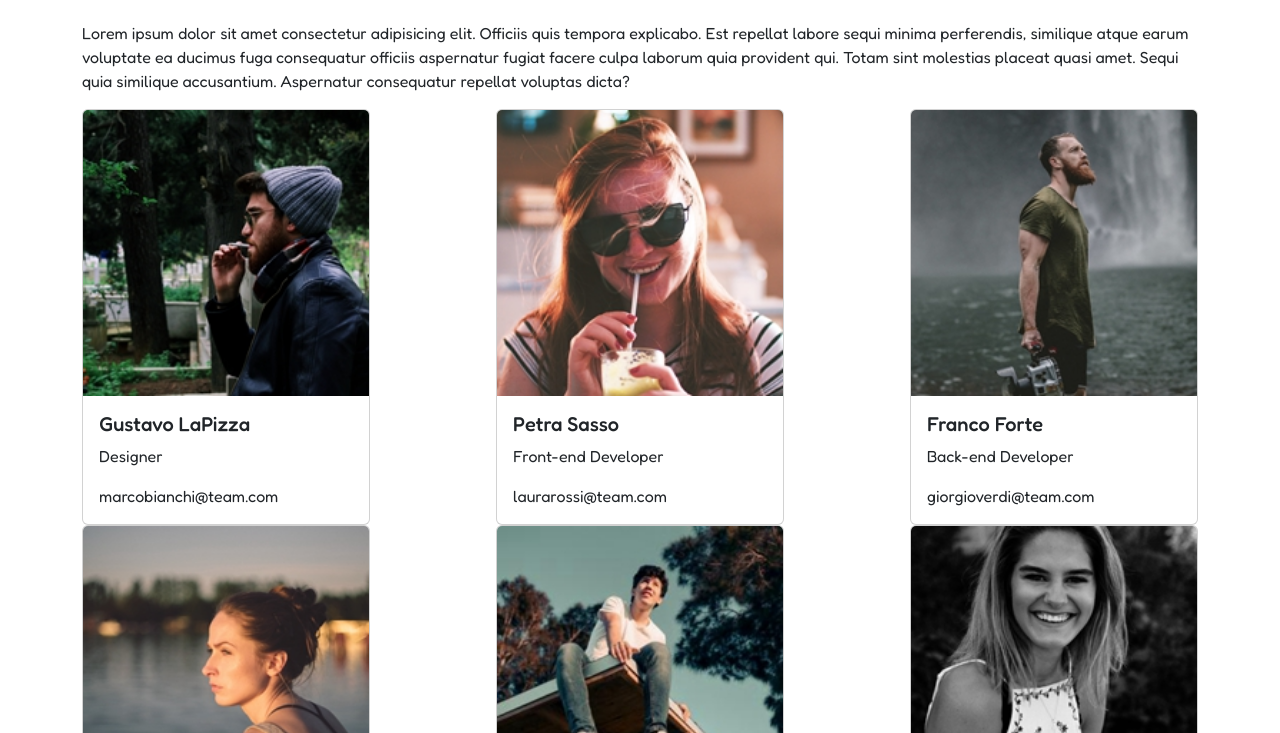
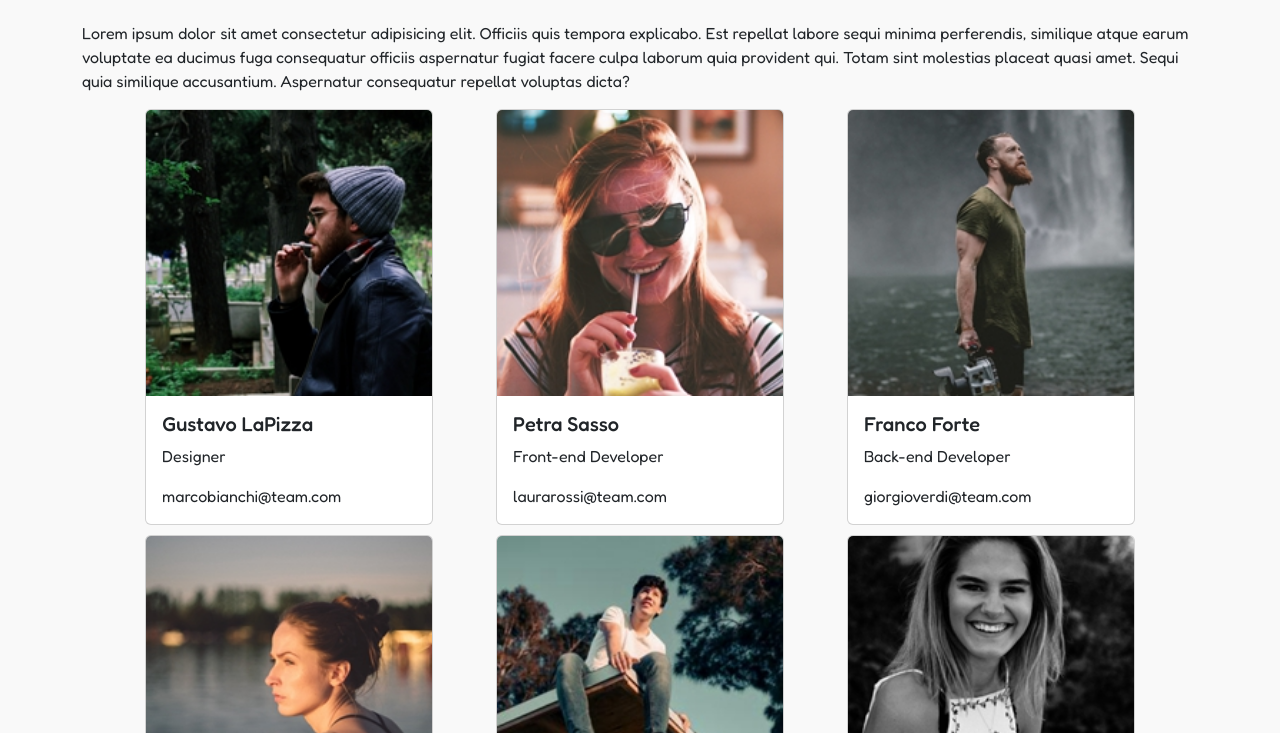
Before and after one commit to SimoneZampieri/js-our-team, a plain HTML site: page index.html in a window 1280 px wide. Shown: the part 67-800 px from the top of the page. Drawn offline with nearby package versions, Linux system fonts and the light colour scheme.

Commit message:
[fix] css

```diff
--- a/assets/script.js
+++ b/assets/script.js
@@ -43,7 +43,7 @@ const nuovaCardTeam = (membro) => {
 
   const {name, role, email, img} = membro;
 
-  return  `<div class="card" style="width: 18rem;">
+  return  `<div class="card" style="width: 18rem; margin-bottom:  10px;">
               <img src="./assets/${img}" class="card-img-top" alt="${name}">
                 <div class="card-body">
                     <h5 class="card-title">${name}</h5>
--- a/index.html
+++ b/index.html
@@ -29,15 +29,7 @@
     <div class="container d-flex justify-content-center">
         Lorem ipsum dolor sit amet consectetur adipisicing elit. Officiis quis tempora explicabo. Est repellat labore sequi minima perferendis, similique atque earum voluptate ea ducimus fuga consequatur officiis aspernatur fugiat facere culpa laborum quia provident qui. Totam sint molestias placeat quasi amet. Sequi quia similique accusantium. Aspernatur consequatur repellat voluptas dicta?
     </div>
-    <div class="container my-3 d-flex flex-wrap justify-content-between" id="inserirecards">
-        <!-- <div class="card" style="width: 18rem;">
-            <img src="..." class="card-img-top" alt="...">
-            <div class="card-body">
-              <h5 class="card-title">Card title</h5>
-              <p class="card-text">Role</p>
-              <p class="card-text">Mail</p>
-            </div>
-        </div> -->
+    <div class="container my-3 d-flex flex-wrap justify-content-evenly" id="inserirecards">
     </div>
 
 
--- a/style.css
+++ b/style.css
@@ -6,6 +6,7 @@
 
 body{
     font-family: "Fredoka", sans-serif;
+    background-color: #f9f9f9;
 }
 
 h1{
@@ -14,8 +15,8 @@ h1{
     text-shadow: 5px 5px lightgray;
 }
 
-.card{
+.card:hover{
     margin-bottom: 5px
     box-shadow: 12px 12px 12px rgba(0, 0, 0, 0.1),
-    -10px -10px 10px #f9f9f9;
+    -10px -10px 10px white;
 }
```
